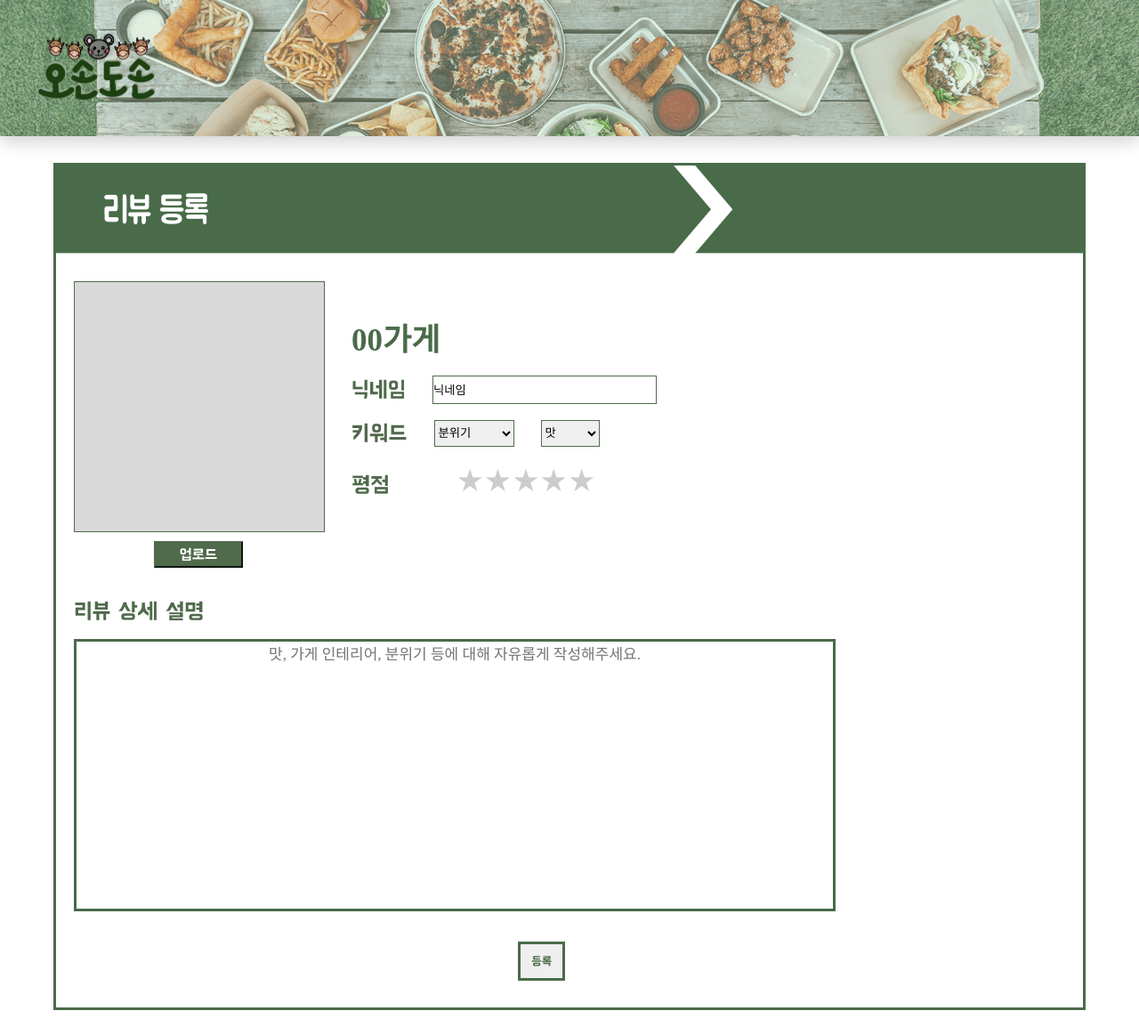
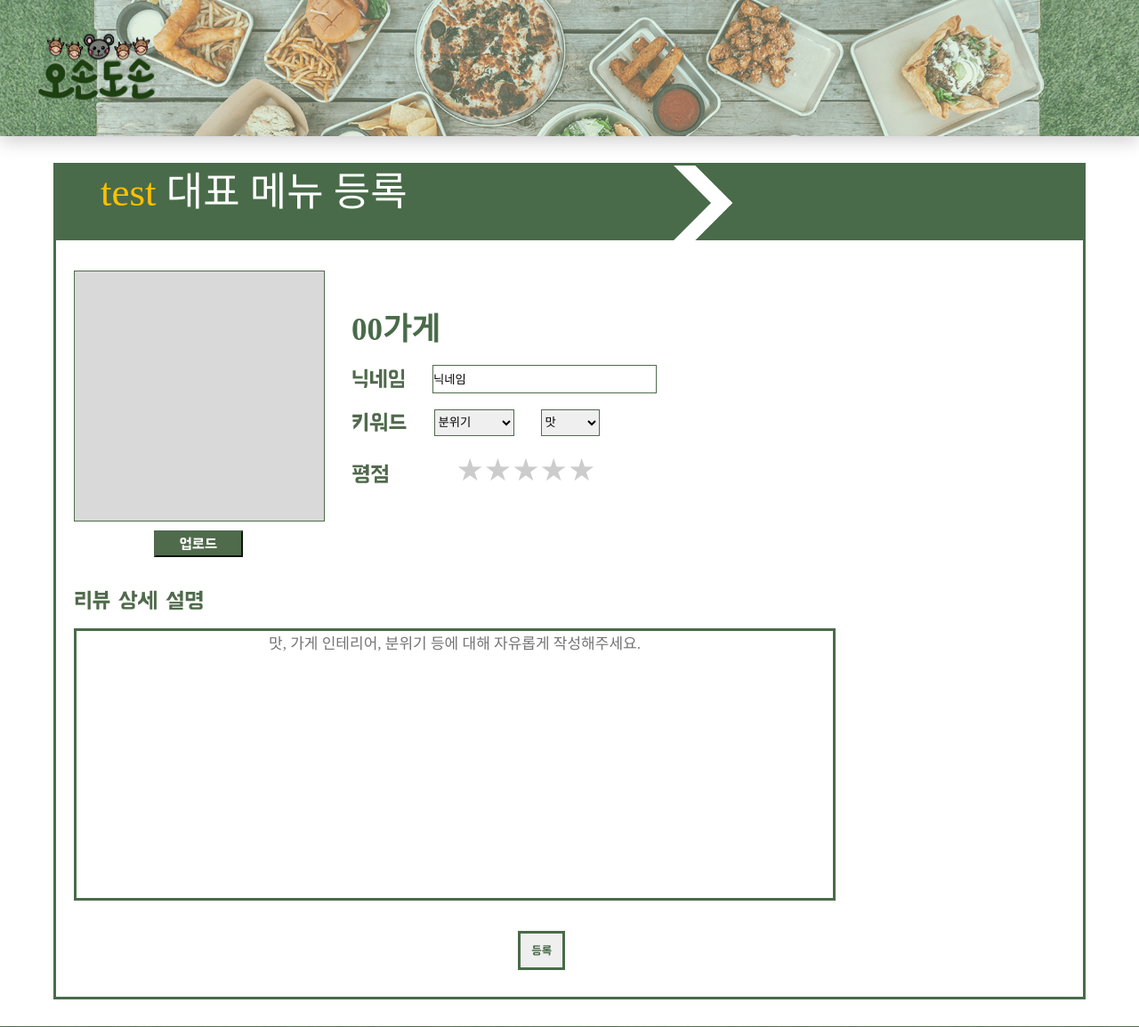
Before and after one commit to Oson-Doson/ospTeamProject, a Flask app: page /reviewUpload in a window 1280 px wide. Shown: the top 1154 px of the page at 89% size. Run offline with Flask 2, Linux system fonts and the light colour scheme; some web fonts are replaced.

Commit message:
app.py / database.py / reviewUpload.html / menuUpload.html / datail.html / reviewUpload.css

```diff
--- a/ospTeamProject/flask_project/app.py
+++ b/ospTeamProject/flask_project/app.py
@@ -29,7 +29,13 @@ def view_map():
 def allergy_popup():
     return render_template('allergyPopup.html')
 
-# 가은 - 맛집등록 post
+# 추가한 부분 - 리뷰등록 url
+@app.route('/reviewUpload')
+def reviewUpload():
+    return render_template("reviewUpload.html")
+
+
+# 맛집등록 post
 
 @app.route("/submit_restaurant_post", methods=['POST'])
 def reg_restaurant_submit_post():
@@ -45,7 +51,7 @@ def reg_restaurant_submit_post():
 
 
 
-#result.html에서 대표 메뉴 등록으로 이동
+#맛집 등록 -> result.html -> 대표 메뉴 등록으로 이동
 @app.route('/menuUpload', methods=['post'])
 def menuUpload():
     Rname=request.form
@@ -53,12 +59,7 @@ def menuUpload():
 
 
 
-# 민정 - 대표메뉴등록 post
-
-#@app.route('/menuUpload')
-#def menuUpload():
-
- #   return render_template("menuUpload.html")
+# 대표메뉴등록 post
 
 @app.route("/submit_menu_post", methods=['POST'])
 def reg_menu_submit_post():
@@ -72,12 +73,10 @@ def reg_menu_submit_post():
     else:
         return "Menu name already exist!"
 
-# 아래는 여진언니 꺼에서...
-# 추가한 부분 - 리뷰등록 url
-@app.route('/reviewUpload')
-def reviewUpload():
-    return render_template("reviewUpload.html")
 
+
+
+# 리뷰 등록 post
 @app.route("/submit_review_post", methods=['POST'])
 def submit_review_post():
 
@@ -88,5 +87,31 @@ def submit_review_post():
     if DB.insert_review(data['nickname'], data, image_file.filename):
         return render_template("home.html")
 
+
+@app.route("/list")
+def list_restaurants():
+
+    data=DB.get_restaurants()
+    tot_count=len(data)
+
+    return render_template(
+        "list.html",
+        datas=data.items(),
+        total=tot_count)
+
+
+
+# 동적 라우팅 : 맛집 리스트 화면 - 맛집 세부화면 연결
+@app.route("/view_detail/<name>/")
+def view_restaurant_detail(name):
+    data=DB.get_restaurant_byname(str(name))  #맛집 이름으로 데이터 가져오는 함수
+    #avg_rate=DB.get_avgrate_byname(str(name))  #맛집 이름으로 평균 평점 가져오는 함수
+    print("####data:",data)
+    return render_template("details.html",data=data)
+
+
+
+
+
 if __name__ == '__main__':
     app.run(host='0.0.0.0',port='5001', debug=True)
--- a/ospTeamProject/flask_project/static/reviewUpload.css
+++ b/ospTeamProject/flask_project/static/reviewUpload.css
@@ -24,13 +24,20 @@ body {
     src:url('./nanum/NanumBarunGothic.ttf');
 }
 
-/* 리뷰등록 상단바 */
-#reviewUploadNavi {
-    width: 100%;
-    height: 100px;
-    display: flex;
-    align-items: center;
-    /* margin-top: 30px; */
+
+/*상단바 입력받은 가게 글자*/
+.bar-title {
+    position: absolute;
+    bottom: 30px;
+    left: 50px;
+    color: white;
+    font-family: 'BMJUA';
+    font-size: 45px;
+
+}
+
+nav{
+    position: relative;
 }
 
 /* 리뷰등록 글자 */
--- a/ospTeamProject/flask_project/templates/reviewUpload.html
+++ b/ospTeamProject/flask_project/templates/reviewUpload.html
@@ -12,10 +12,18 @@
             <span style="position: absolute;">리뷰 등록</span>
         </div> -->
 
-        <form action="/submit_review_post" enctype="multipart/form-data"  method="post">
+<form action="/submit_review_post" enctype="multipart/form-data" method="post">
+
+
+
     <!-- 리뷰 등록 내용 -->
     <div id="reviewUploadContents">
-            <img id="reviewUploadNavi" src="../static/reviewUpload/reviewUpload.png" alt="리뷰 등록 상단바">
+        <nav>
+        <img src="../static/menuShow/bar.png" alt="사진 불러오기 실패" style="width: 100%; height: 100%;" />
+        <div class="bar-title">
+            <span style="color: #FFC000;">test</span> 대표 메뉴 등록
+        </div>
+        </nav>
         <div name="리뷰 정보 등록 첫 번째 문단" style="display: flex; align-items: center; margin-left:20px;">
             <!-- <div id="uploadImage">
                     <img src="imageIcon.png" alt="초기 이미지" style="width: 280px">
@@ -24,21 +32,15 @@
 
 
             <div>
-                    <div id = "picture-div", name="picture-div"></div>
-                <button type="button" class="fileupload" onclick ="onClickUpload();">업로드</button>
-                <input
-                    type="file"
-                    accept="image/*"
-                    id="file-upload-input"
-                    style="display: none; width:280px; "
-                    name="picture-input"
-                    onchange="setThumbnail(event);"
-                                >
+                <div id="picture-div" , name="picture-div"></div>
+                <button type="button" class="fileupload" onclick="onClickUpload();">업로드</button>
+                <input type="file" accept="image/*" id="file-upload-input" style="display: none; width:280px; "
+                    name="picture-input" onchange="setThumbnail(event);">
             </div>
 
             <script>
                 //파일 선택 버튼과 업로드용 input 연결하는 함수 (버튼 클릭 시 onclick 속성으로 함수 실행)
-                    function onClickUpload(){
+                function onClickUpload() {
                     // 파일 업로드용 input은 display: none 처리
                     let fileUpload = document.getElementById("file-upload-input");
                     fileUpload.click();
@@ -49,7 +51,7 @@
                     // FileReader 객체 생성
                     var reader = new FileReader();
                     //onload되었을 때 발생할 이벤트 작성
-                                    reader.onload = function(event) {
+                    reader.onload = function (event) {
                         // id가 picture-content인 요소가 있다면 true 반환
                         var isImgExists = !!document.getElementById("picture-content");
 
@@ -109,9 +111,9 @@
                         <label for="4-stars" class="star">&#9733;</label>
                         <input type="radio" name="star" id="3-stars" name="rating" value="3" />
                         <label for="3-stars" class="star">&#9733;</label>
-                            <input type="radio"  name="star" id="2-stars" name="rating" value="2" />
+                        <input type="radio" name="star" id="2-stars" name="rating" value="2" />
                         <label for="2-stars" class="star">&#9733;</label>
-                            <input type="radio"name="star" id="1-star" name="rating" value="1" />
+                        <input type="radio" name="star" id="1-star" name="rating" value="1" />
                         <label for="1-star" class="star">&#9733;</label>
                     </div>
                 </div>
@@ -121,12 +123,13 @@
         <br><br>
         <div name="리뷰 정보 등록 두 번째 문단" style="margin-left:20px">
             <div class="contentsTitle">리뷰 상세 설명</div><br>
-                <textarea class="reviewText" name="text" value="" placeholder="맛, 가게 인테리어, 분위기 등에 대해 자유롭게 작성해주세요."></textarea>
+            <textarea class="reviewText" name="text" value=""
+                placeholder="맛, 가게 인테리어, 분위기 등에 대해 자유롭게 작성해주세요."></textarea>
         </div>
 
         <!-- <div name="리뷰 정보 등록 세 번째 문단" id="saveBtn">등록</div> -->
 
-            <div name="리뷰 정보 등록 세 번째 문단" >
+        <div name="리뷰 정보 등록 세 번째 문단">
             <input type="submit" id="saveBtn" value="등록">
         </div>
     </div>
```
Also changed, not shown: ospTeamProject/flask_project/database.py (+37 -0 lines), ospTeamProject/flask_project/templates/details.html (+10 -6 lines), ospTeamProject/flask_project/templates/menuUpload.html (+5 -4 lines). Lines whose indentation alone changed are shown as unchanged.
